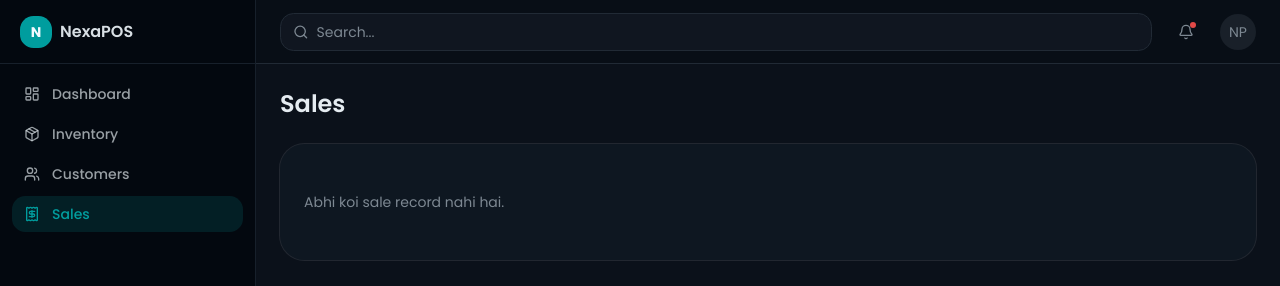
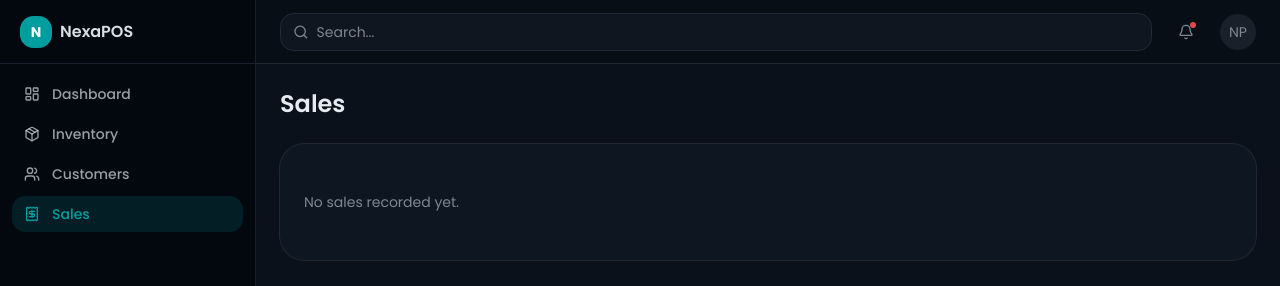
Before and after one commit to azeef-dev/nexa-pos, a Next.js app: page /provider/sales in a window 1280 px wide. Shown: the top 286 px of the page. Built offline with nearby package versions, Linux system fonts and the light colour scheme.

Commit message:
feat: update SalesPage content for improved clarity and consistency

```diff
--- a/src/app/(dashboard)/provider/sales/page.js
+++ b/src/app/(dashboard)/provider/sales/page.js
@@ -3,8 +3,10 @@ import { Card, CardContent } from "@/components/ui/card";
 export default function SalesPage() {
     return (
         <div>
-            <h1 className="mb-6 text-2xl font-semibold">Sales</h1>
-            <Card><CardContent className="p-6 text-sm text-muted-foreground">Abhi koi sale record nahi hai.</CardContent></Card>
+            <h1 className="mb-6 text-2xl font-semibold text-foreground">Sales</h1>
+            <Card>
+                <CardContent className="p-6 text-sm text-muted-foreground">No sales recorded yet.</CardContent>
+            </Card>
         </div>
     );
 }
```
